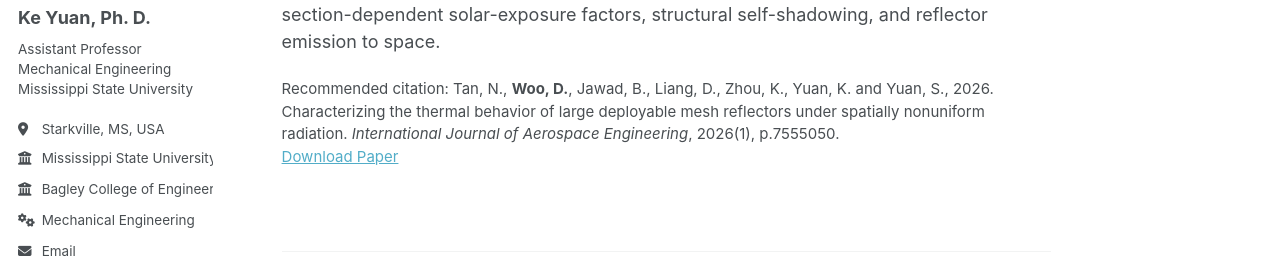
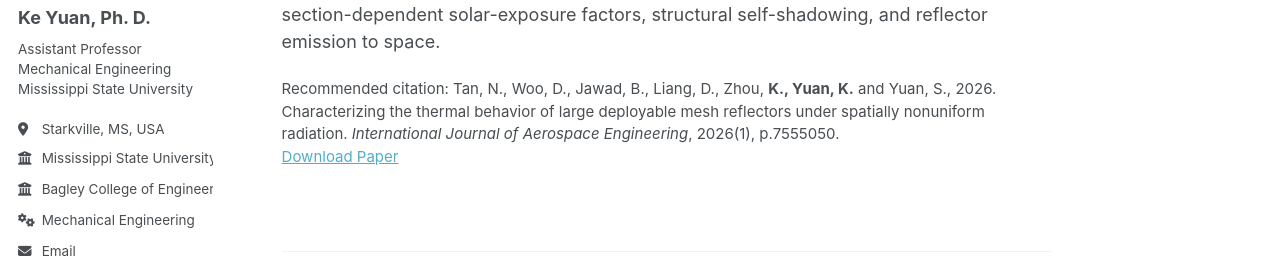
Before and after one commit to KeYuan2025/KeYuan2025.github.io, a Jekyll site: the page built from _publications/2026-08-17-deployable-reflectors.md, in a window 1280 px wide and 940 px high. Shown: the part 277-549 px from the top of the window. Built offline with Jekyll 4.4.1, drawn with Linux system fonts in a browser that asks for light colours; some web fonts are replaced; a script bundle is joined from its source files by our own code; library files that are not in the unit come from our copies.

```diff
--- a/_publications/2026-08-17-deployable-reflectors.md
+++ b/_publications/2026-08-17-deployable-reflectors.md
@@ -7,6 +7,6 @@ excerpt: 'International Journal of Aerospace Engineering, 2026'
 date: 2026-08-17
 venue: 'International Journal of Aerospace Engineering'
 paperurl: 'https://keyuan2025.github.io/files/2026_deployable_reflectors.pdf'
-citation: 'Tan, N., <strong>Woo, D.</strong>, Jawad, B., Liang, D., Zhou, K., Yuan, K. and Yuan, S., 2026. Characterizing the thermal behavior of large deployable mesh reflectors under spatially nonuniform radiation. <i>International Journal of Aerospace Engineering</i>, 2026(1), p.7555050.'
+citation: 'Tan, N., Woo, D., Jawad, B., Liang, D., Zhou, <strong>K., Yuan, K.</strong> and Yuan, S., 2026. Characterizing the thermal behavior of large deployable mesh reflectors under spatially nonuniform radiation. <i>International Journal of Aerospace Engineering</i>, 2026(1), p.7555050.'
 ---
 This study develops a spatially discretized thermal modeling framework that incorporates direct solar radiation, Earth albedo, a prescribed equivalent Earth-infrared heat input, section-dependent solar-exposure factors, structural self-shadowing, and reflector emission to space.
```
